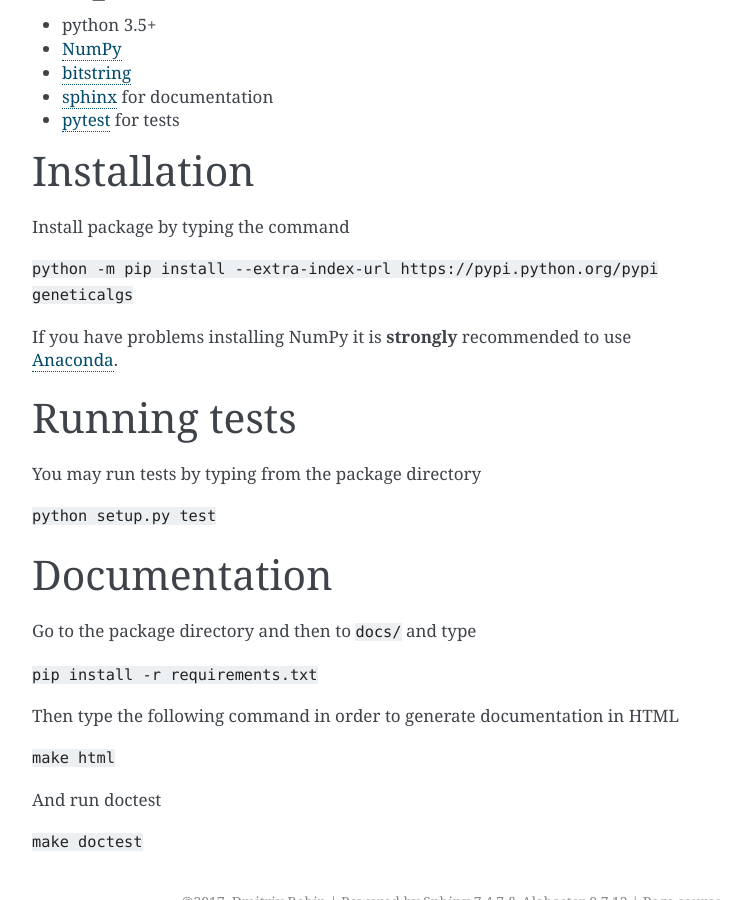
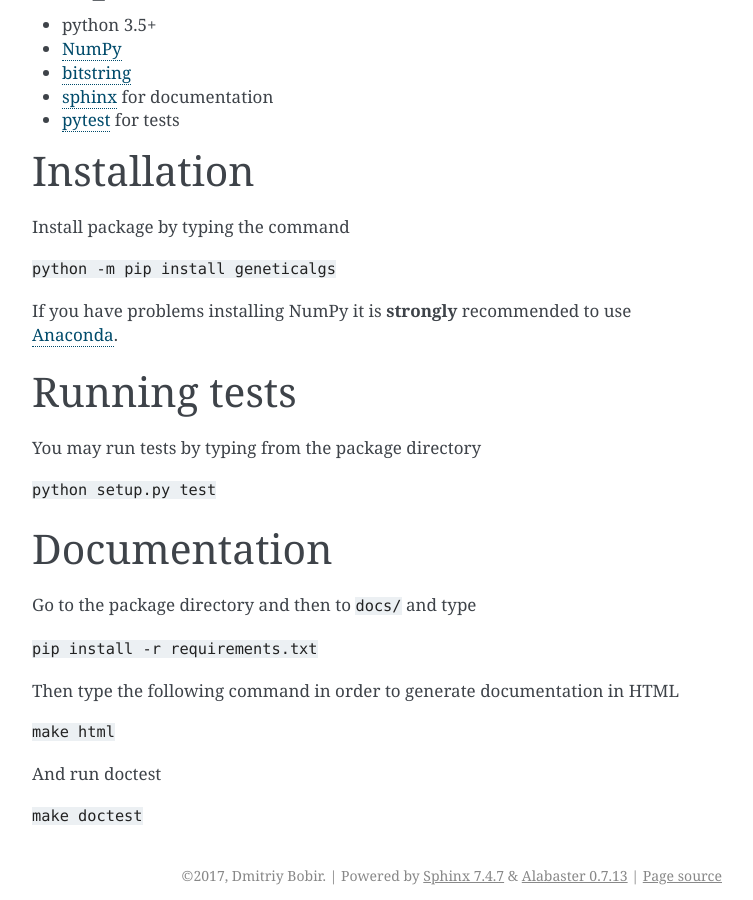
Before and after one commit to bobirdmi/genetic-algorithms, a Sphinx documentation site: the page built from docs/intro.rst, in a window 1280 px wide and 900 px high, scrolled down 1659 px. Shown: the whole window, without its empty margins (388-1141 px from the left). Built offline with Sphinx 7.4.7, drawn with Linux system fonts in a browser that asks for light colours.

```diff
--- a/README.rst
+++ b/README.rst
@@ -95,7 +95,7 @@
 
 Install package by typing the command
 
-``python -m pip install --extra-index-url https://pypi.python.org/pypi geneticalgs``
+``python -m pip install geneticalgs``
 
 If you have problems installing NumPy it is **strongly** recommended to use `Anaconda <https://docs.continuum.io/>`__.
 
--- a/docs/intro.rst
+++ b/docs/intro.rst
@@ -95,7 +95,7 @@
 
 Install package by typing the command
 
-``python -m pip install --extra-index-url https://pypi.python.org/pypi geneticalgs``
+``python -m pip install geneticalgs``
 
 If you have problems installing NumPy it is **strongly** recommended to use `Anaconda <https://docs.continuum.io/>`__.
 
```
